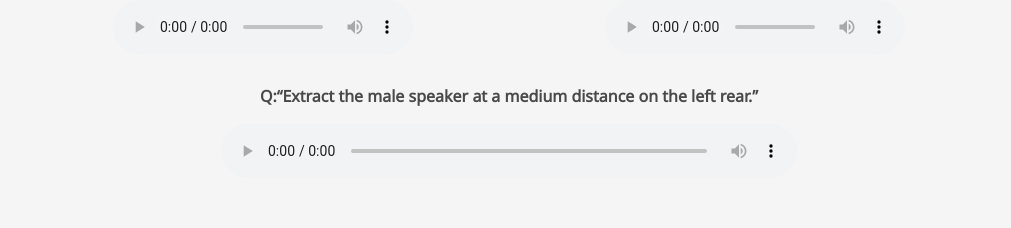
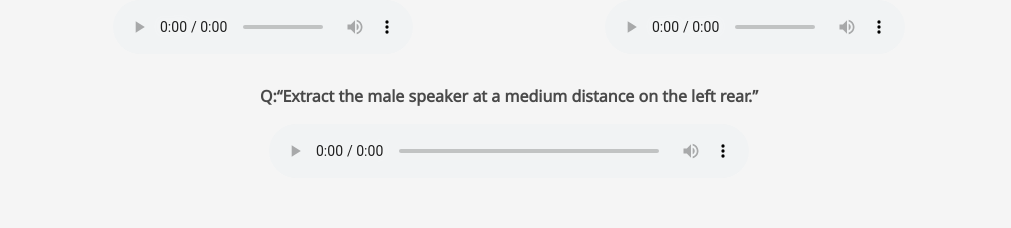
Before and after one commit to zhuxj821/query, a plain HTML site: page index.html in a window 1280 px wide. Shown: the part 2660-2888 px from the top of the page, without its empty margins (131-1142 px from the left). Drawn offline with nearby package versions, Linux system fonts and the light colour scheme; a script that the page names is missing; some icons are missing; a web font is replaced by a local one.

Commit message:
Adjust audio player width in index.html

```diff
--- a/index.html
+++ b/index.html
@@ -185,7 +185,7 @@
 <div class="column is-full">
   <div class="has-text-centered">
     <p><strong>Q:“Extract the male speaker at a medium distance on the left rear.”</strong></p>
-    <audio controls style="width: 60%;">
+    <audio controls style="width: 50%; max-width: 500px;">
       <source src="./static/images/male-pos.wav" type="audio/wav">
       Your browser does not support the audio element.
     </audio>
```
